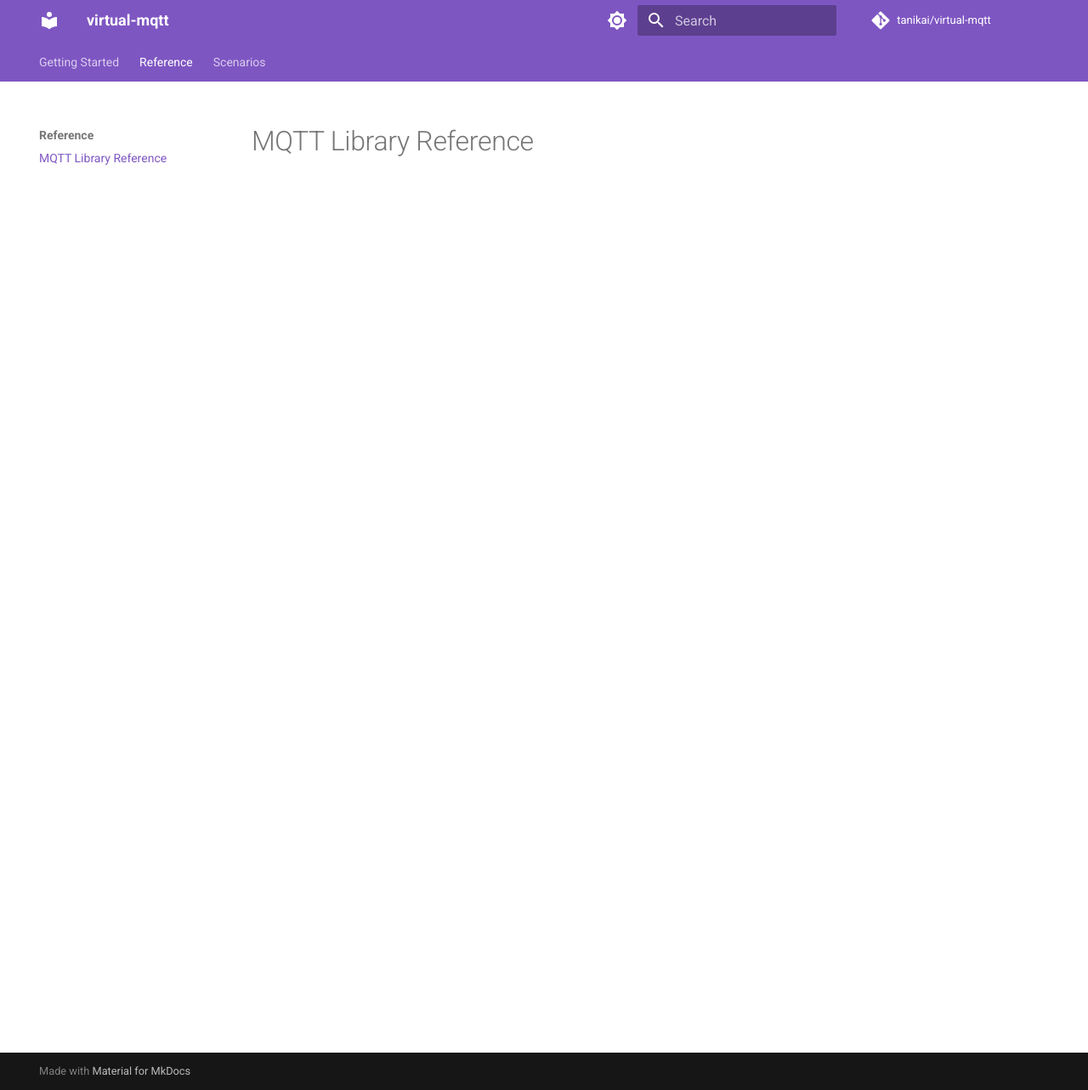
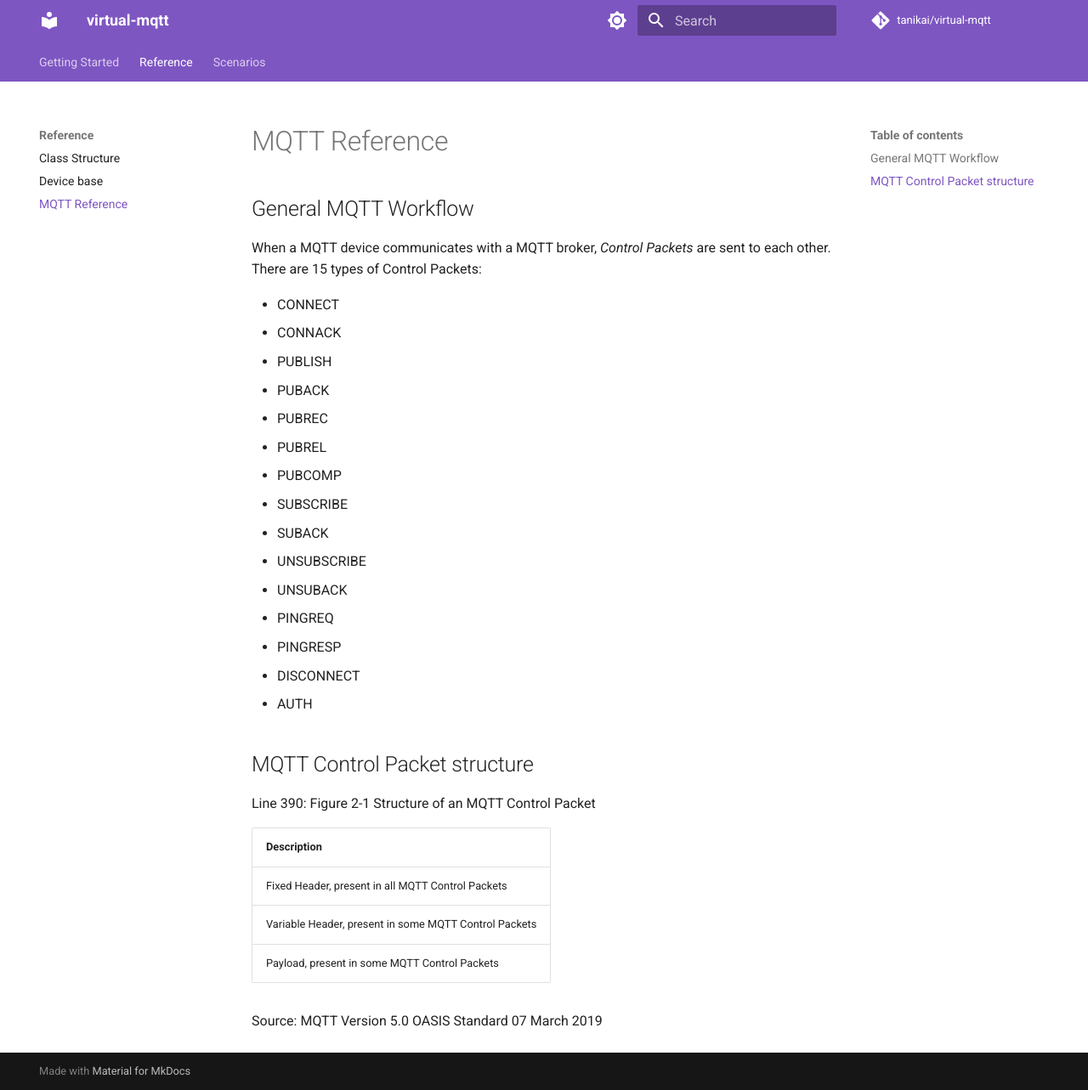
Before and after one commit to Tanikai/virtual-mqtt-scenario, an MkDocs documentation site: the page built from docs/reference/mqtt-reference.md, in a window 1280 px wide and 1283 px high. Shown: the whole window at 85% size. Built offline with MkDocs 1.6.1 and Material for MkDocs 9.7.7, drawn with Linux system fonts in a browser that asks for light colours; comment, search, counter and statistics services are not loaded.

```diff
--- /dev/null
+++ b/docs/reference/class-structure.md
@@ -0,0 +1,7 @@
+# Class Structure
+
+## General
+
+The project uses the Model-View-Controller Pattern.
+
+##
--- a/docs/reference/mqtt-reference.md
+++ b/docs/reference/mqtt-reference.md
@@ -1 +1,38 @@
-# MQTT Library Reference
+# MQTT Reference
+
+## General MQTT Workflow
+
+When a MQTT device communicates with a MQTT broker, *Control Packets* are sent
+to each other. There are 15 types of Control Packets:
+
+* CONNECT
+* CONNACK
+* PUBLISH
+* PUBACK
+* PUBREC
+* PUBREL
+* PUBCOMP
+* SUBSCRIBE
+* SUBACK
+* UNSUBSCRIBE
+* UNSUBACK
+* PINGREQ
+* PINGRESP
+* DISCONNECT
+* AUTH
+
+[//]: # (Sequence Diagram of Packet Exchange between broker and device?)
+
+## MQTT Control Packet structure
+
+Line 390: Figure 2-1 Structure of an MQTT Control Packet
+
+| Description                                           |
+|-------------------------------------------------------|
+| Fixed Header, present in all MQTT Control Packets     |
+| Variable Header, present in some MQTT Control Packets |
+| Payload, present in some MQTT Control Packets         |
+
+
+
+Source: MQTT Version 5.0 OASIS Standard 07 March 2019
```
Also changed, not shown: README.md (+22 -30 lines), docs/getting-started.md (+44 -0 lines), docs/reference/device-base.md (added).
